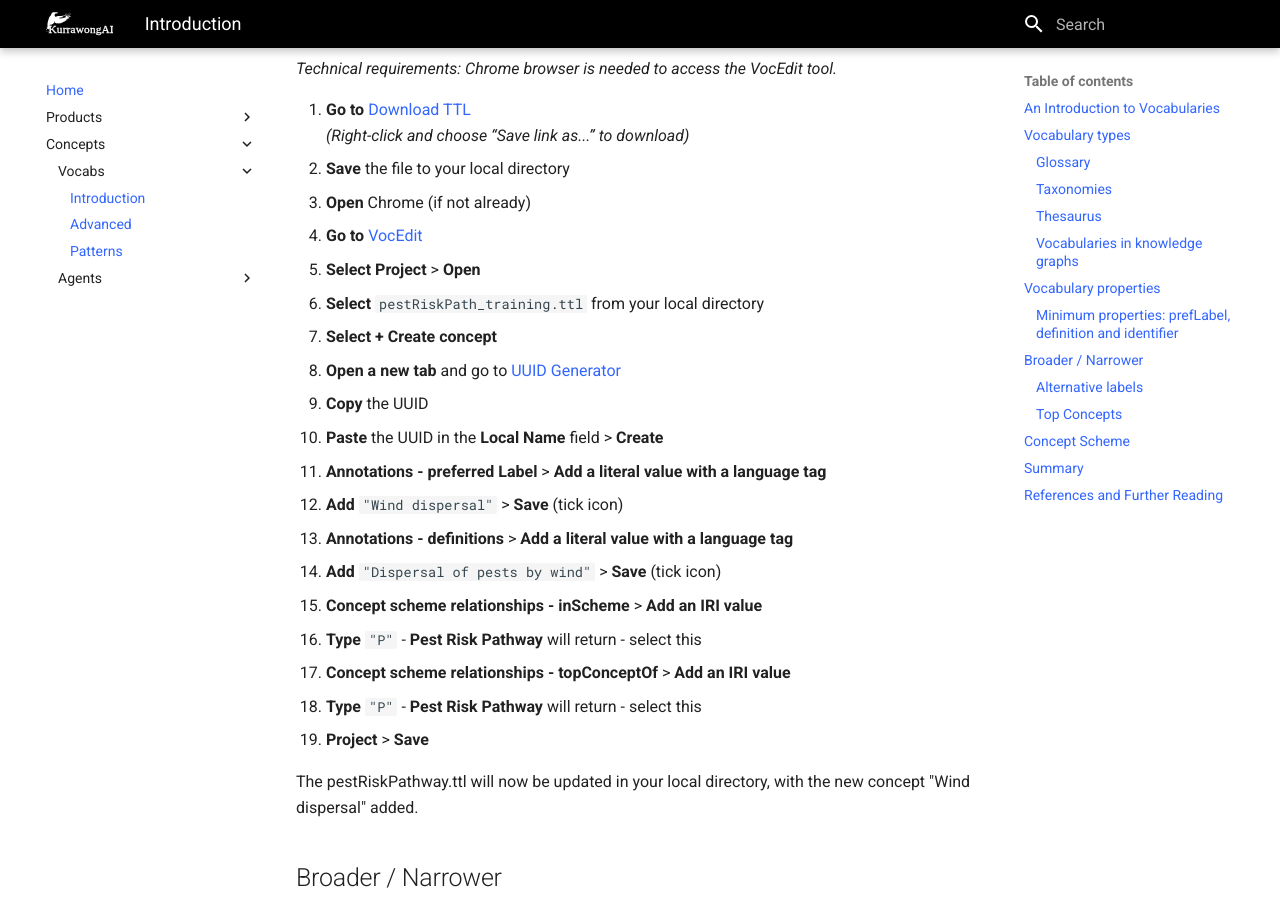
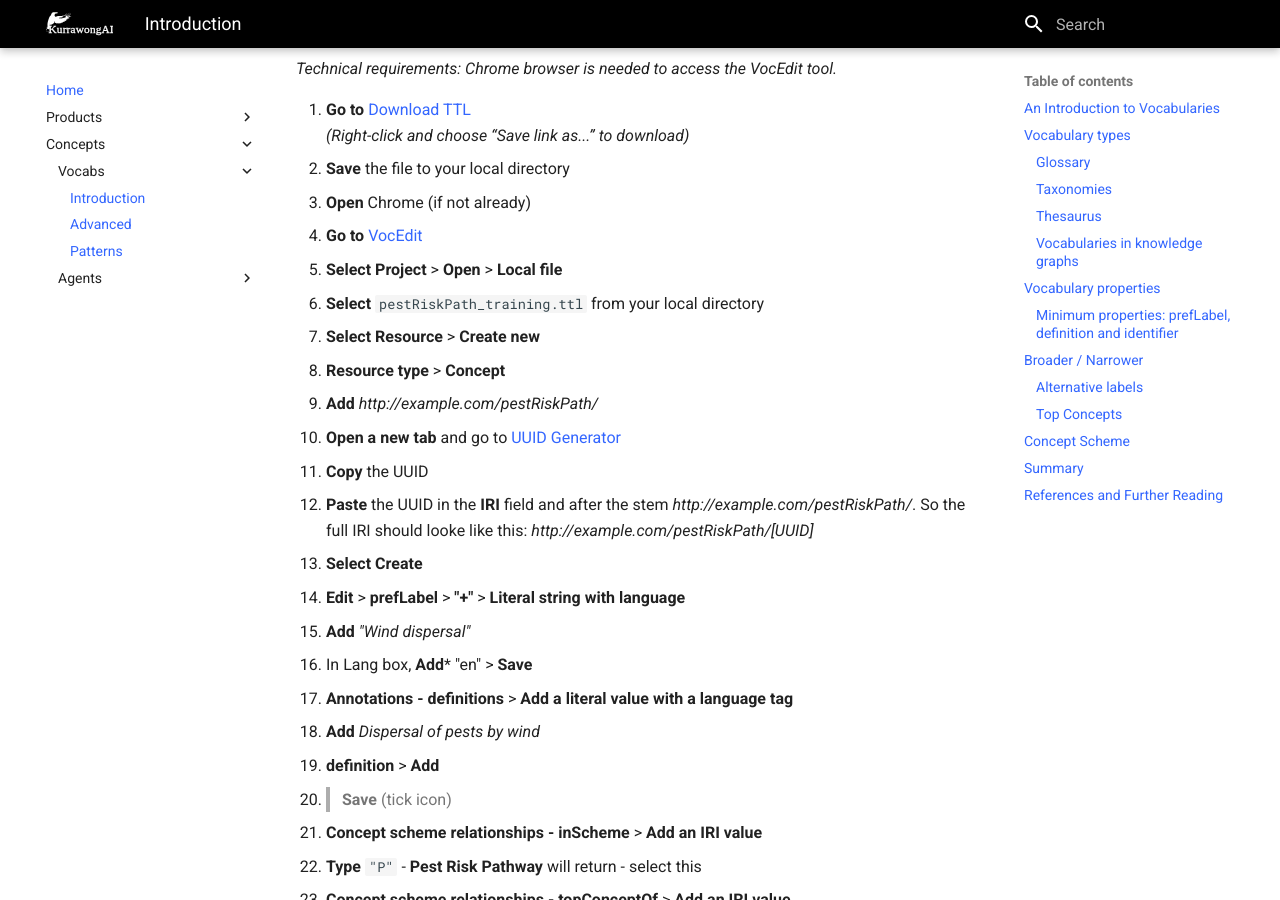
Before and after one commit to Kurrawong/docs, an MkDocs documentation site: the page built from docs/concepts/vocabs/introduction.md, in a window 1280 px wide and 900 px high, scrolled down 7092 px. Built offline with MkDocs 1.6.1 and Material for MkDocs 9.7.7, drawn with Linux system fonts in a browser that asks for light colours.

Commit message:
Update introduction.md
wip

```diff
--- a/docs/concepts/vocabs/introduction.md
+++ b/docs/concepts/vocabs/introduction.md
@@ -291,21 +291,27 @@ _Technical requirements: Chrome browser is needed to access the VocEdit tool._
 2. **Save** the file to your local directory
 3. **Open** Chrome (if not already)
 4. **Go to** [VocEdit](https://vocedit.kurrawong.ai)
-5. **Select** **Project** > **Open**
+5. **Select** **Project** > **Open** > **Local file**
 6. **Select** `pestRiskPath_training.ttl` from your local directory
-7. **Select** **+ Create concept**
-8. **Open a new tab** and go to [UUID Generator](https://www.uuidgenerator.net)
-9. **Copy** the UUID
-10. **Paste** the UUID in the **Local Name** field > **Create**
-11. **Annotations - preferred Label** > **Add a literal value with a language tag**
-12. **Add** `"Wind dispersal"` > **Save** (tick icon)
-13. **Annotations - definitions** > **Add a literal value with a language tag**
-14. **Add** `"Dispersal of pests by wind"` > **Save** (tick icon)
-15. **Concept scheme relationships - inScheme** > **Add an IRI value**
-16. **Type** `"P"` - **Pest Risk Pathway** will return - select this
-17. **Concept scheme relationships - topConceptOf** > **Add an IRI value**
-18. **Type** `"P"` - **Pest Risk Pathway** will return - select this
-19. **Project** > **Save**
+7. **Select** **Resource** > **Create new**
+8. **Resource type** > **Concept**
+9. **Add** _http://example.com/pestRiskPath/_
+10. **Open a new tab** and go to [UUID Generator](https://www.uuidgenerator.net)
+11. **Copy** the UUID
+12. **Paste** the UUID in the **IRI** field and after the stem _http://example.com/pestRiskPath/_. So the full IRI should looke like this: _http://example.com/pestRiskPath/[UUID]_
+13. **Select Create**
+14. **Edit** > **prefLabel** > **"+"** > **Literal string with language**
+15. **Add** _"Wind dispersal"_
+16. In Lang box, **Add*** "en" > **Save**
+17. **Annotations - definitions** > **Add a literal value with a language tag**
+18. **Add** _Dispersal of pests by wind_
+19. **definition** > **Add**
+20.   > **Save** (tick icon)
+21. **Concept scheme relationships - inScheme** > **Add an IRI value**
+22. **Type** `"P"` - **Pest Risk Pathway** will return - select this
+23. **Concept scheme relationships - topConceptOf** > **Add an IRI value**
+24. **Type** `"P"` - **Pest Risk Pathway** will return - select this
+25. **Project** > **Save**
 
 The pestRiskPathway.ttl will now be updated in your local directory, with the new concept "Wind dispersal" added.
 
```
